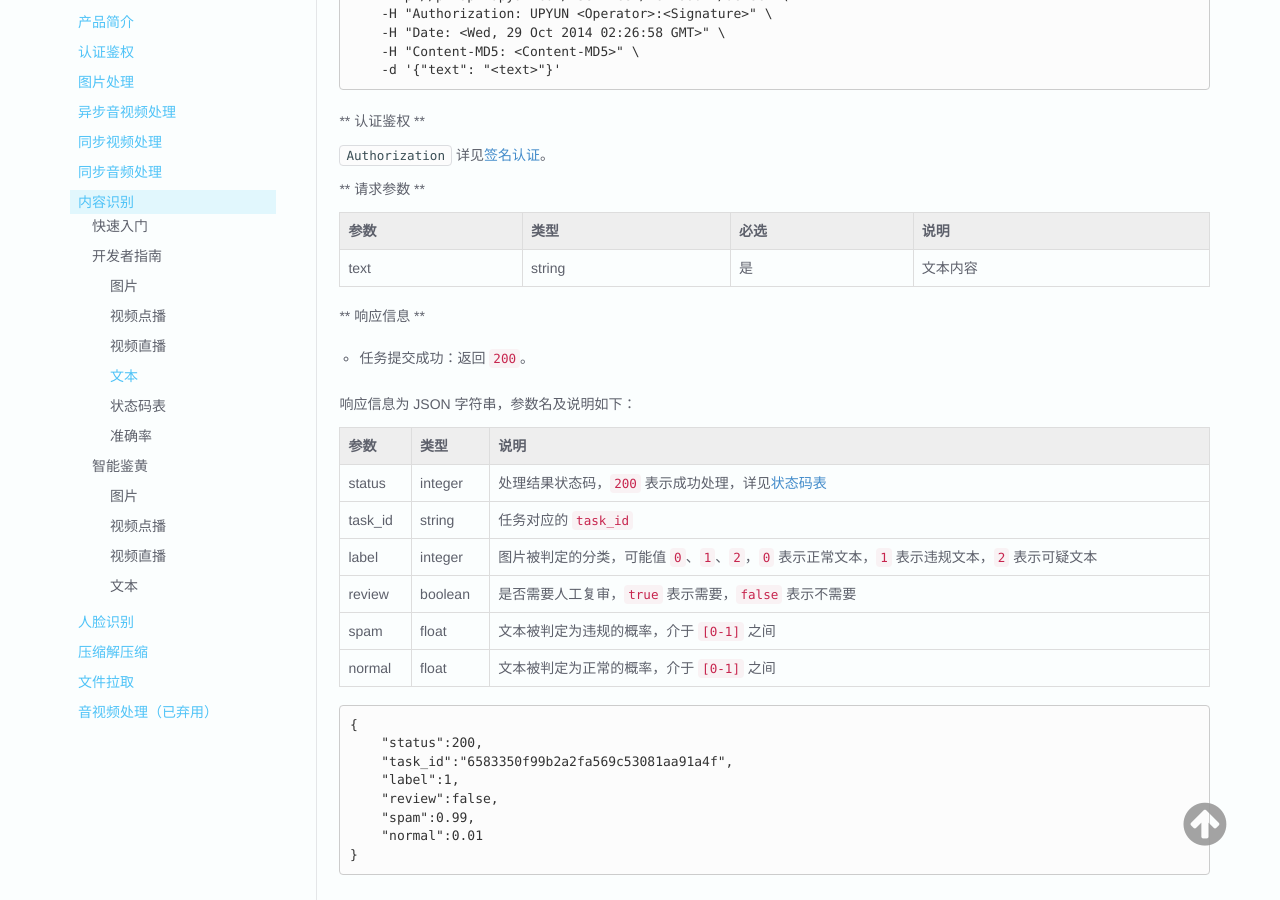
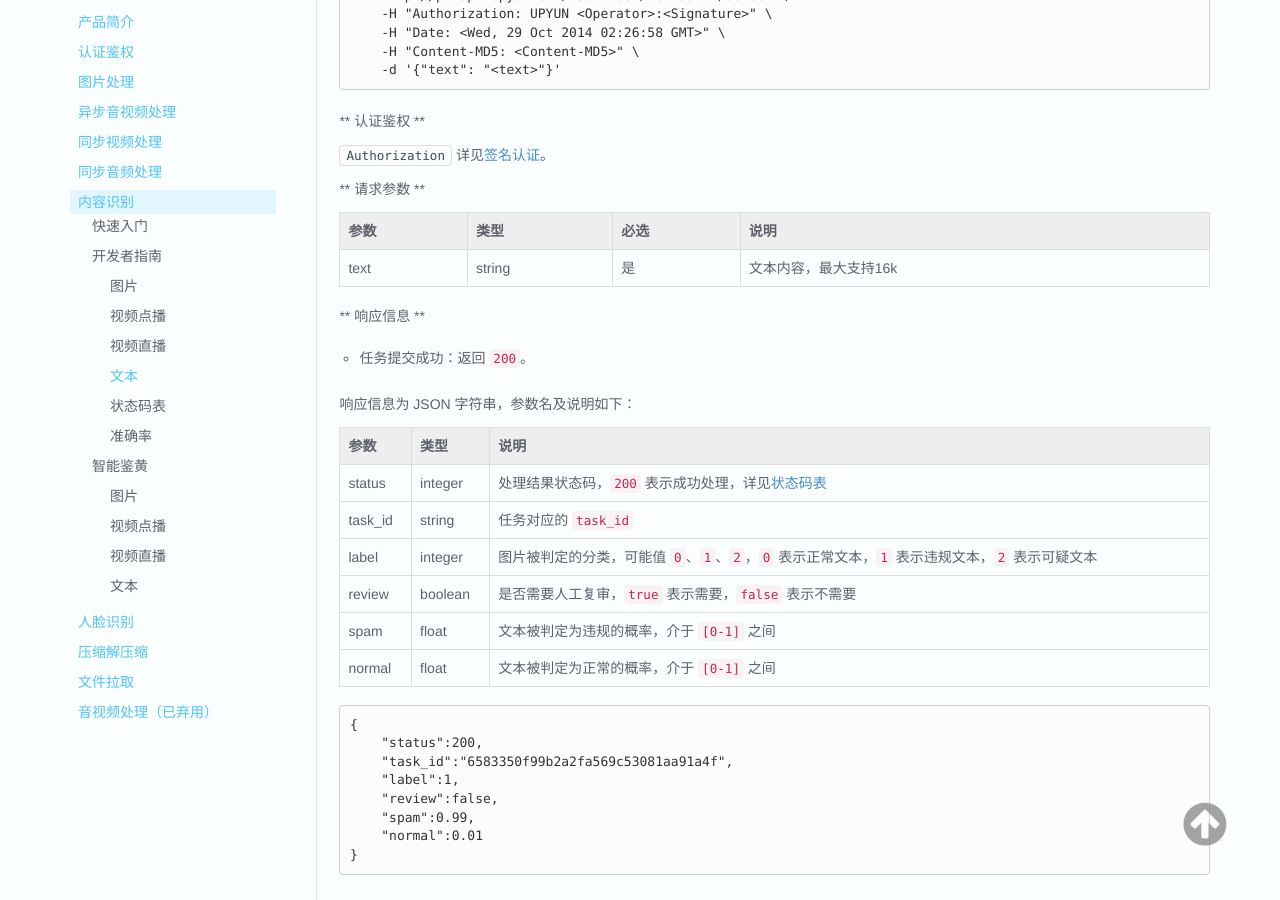
Before and after one commit to upyun/docs, an MkDocs documentation site: the page built from sources/cloud/audit.md, in a window 1280 px wide and 900 px high, scrolled down 10589 px. Built offline with MkDocs 1.6.1, drawn with Linux system fonts in a browser that asks for light colours; old or Windows-style settings are respelled for this version of MkDocs.

Commit message:
add max text length to 16k

```diff
--- a/sources/cloud/audit.md
+++ b/sources/cloud/audit.md
@@ -519,7 +519,7 @@ curl -X POST \
 
 | 参数       		| 类型       	| 必选  	| 说明                              	|
 |-------------------|---------------|-------|-----------------------------------|
-| text           	| string       	| 是    | 文本内容         			|
+| text           	| string       	| 是    | 文本内容，最大支持16k     			|
 
 ** 响应信息 **
 
```
